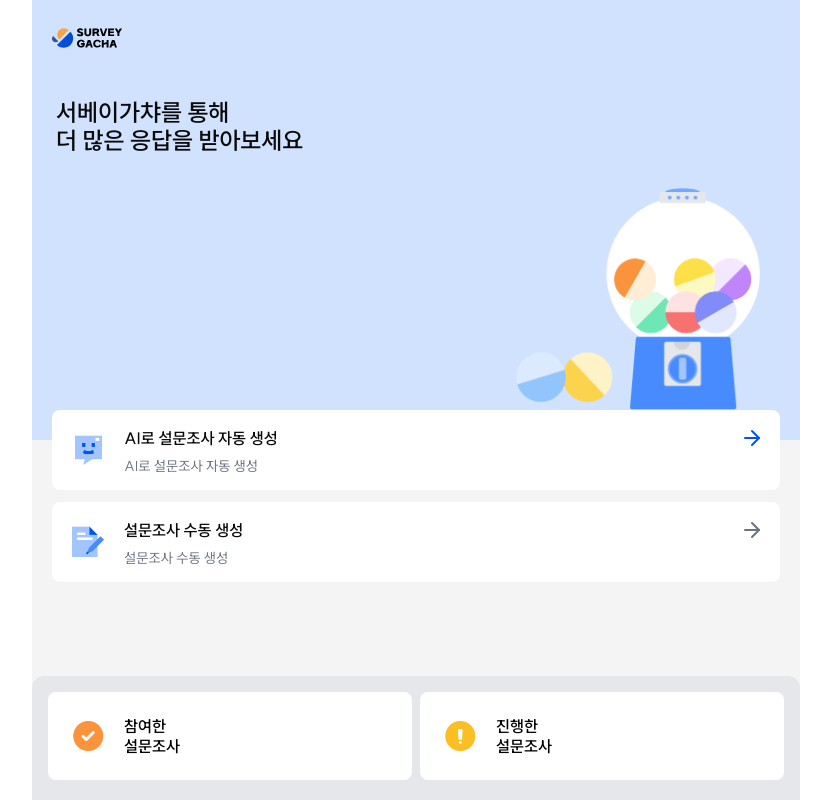
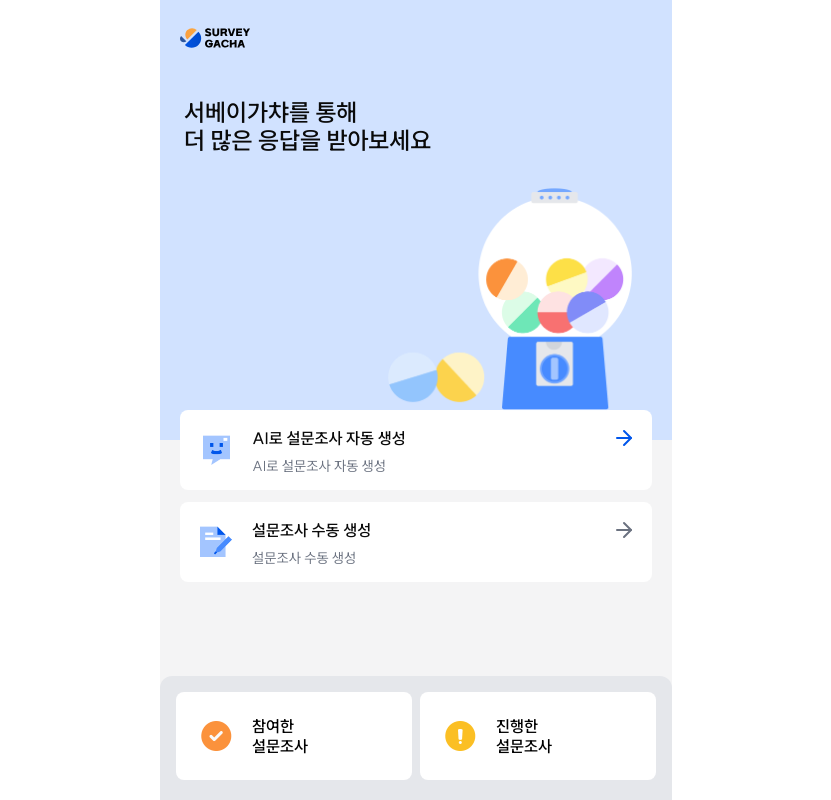
Before and after one commit to kim-taewoo/surveygacha, a Next.js app: page / in a window 1280 px wide. Shown: the whole page, without its empty margins (224-1055 px from the left). Built offline with nearby package versions, Linux system fonts and the light colour scheme.

Commit message:
style: Change max-w in defaultLayout

```diff
--- a/src/components/defaultLayout.tsx
+++ b/src/components/defaultLayout.tsx
@@ -5,5 +5,5 @@ interface DefaultLayoutProps {
 }
 
 export function DefaultLayout({ children }: DefaultLayoutProps) {
-  return <div className="m-auto flex max-w-3xl">{children}</div>;
+  return <div className="m-auto flex max-w-lg">{children}</div>;
 }
--- a/src/features/homePage/bottomBottomGroup/bottomBottomGroup.tsx
+++ b/src/features/homePage/bottomBottomGroup/bottomBottomGroup.tsx
@@ -8,7 +8,7 @@ interface IBottomButtonGroup {
 
 export default function BottomButtonGroup({ bottomButtonGroup }: IBottomButtonGroup) {
   return (
-    <section className="fixed bottom-0 w-full max-w-3xl rounded-t-xl bg-[#E5E7EB] p-4 pb-5">
+    <section className="fixed bottom-0 w-full max-w-lg rounded-t-xl bg-[#E5E7EB] p-4 pb-5">
       <div className="flex gap-2">
         {bottomButtonGroup.map(item => (
           <button key={item.id} className="flex w-full gap-4 rounded-lg bg-white px-5 py-6 font-semibold text-black">
```
